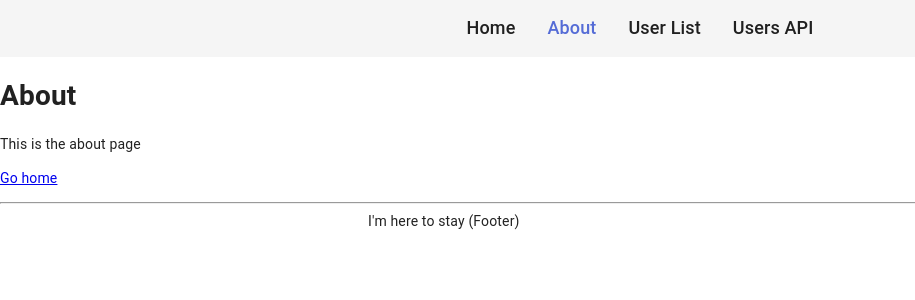
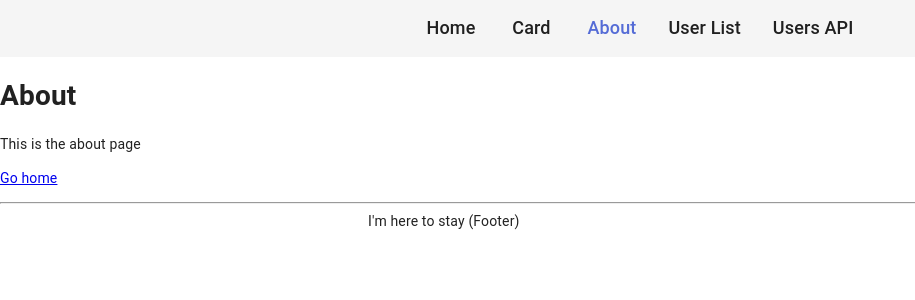
Before and after one commit to hankei6km/image-url-workbench, a Next.js app: page /about in a window 1280 px wide. Shown: the top 300 px of the page, without its empty margins (0-915 px from the left). Built offline with nearby package versions, Linux system fonts and the light colour scheme.

Commit message:
Add card button to header

```diff
--- a/components/Layout.tsx
+++ b/components/Layout.tsx
@@ -78,6 +78,7 @@ const Layout = ({ children, title = 'This is the default title' }: Props) => {
         <Toolbar variant="dense">
           {[
             { label: 'Home', href: '/' },
+            { label: 'Card', href: '/card_gen' },
             { label: 'About', href: '/about' },
             { label: 'User List', href: '/users' },
             {
```
